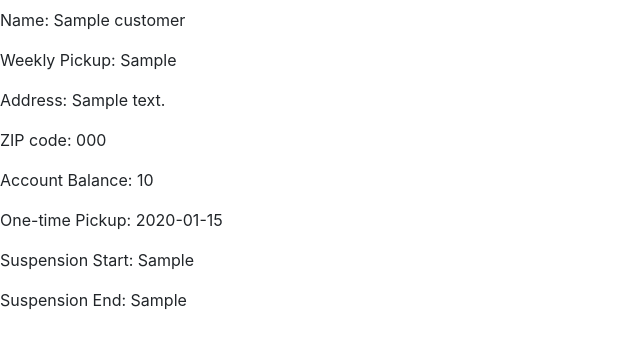
After one commit to dylanbram354/TrashCollector, a Django app: template trash_collector/customers/templates/customers/account_view.html in a window 1280 px wide. The commit adds this page. Shown: the top 349 px of the page, without its empty margins (0-640 px from the left). Run offline with Django 3.2, Linux system fonts and the light colour scheme; the template is opened without the code that fills it: most values are stand-ins (such as "Sample title", 1, 10 or a date in 2020); some libraries are stand-ins or nearby versions.

Commit message:
Created Account View page

```diff
--- /dev/null
+++ b/trash_collector/customers/templates/customers/account_view.html
@@ -0,0 +1,13 @@
+{% extends "base.html" %}
+{% block content %}
+<div>
+    <p>Name: {{customer.name}}</p>
+    <p>Weekly Pickup: {{customer.pickup_day}}</p>
+    <p>Address: {{customer.address}}</p>
+    <p>ZIP code: {{customer.zip_code}}</p>
+    <p>Account Balance: {{customer.balance}}</p>
+    <p>One-time Pickup: {{customer.onetime_pickup}}</p>
+    <p>Suspension Start: {{customer.suspension_start}}</p>
+    <p>Suspension End: {{customer.suspension_end}}</p>
+</div>
+{% endblock %}
--- a/trash_collector/customers/urls.py
+++ b/trash_collector/customers/urls.py
@@ -7,5 +7,6 @@ from . import views
 app_name = "customers"
 urlpatterns = [
     path('', views.index, name="index"),
-    path('account/', views.account_info, name='account')
+    path('create/', views.create, name='create'),
+    path('account_view/', views.account_view, name='account_view')
 ]
--- a/trash_collector/employees/models.py
+++ b/trash_collector/employees/models.py
@@ -6,6 +6,6 @@ from django.db import models
 
 
 class Employee(models.Model):
-    name: models.CharField(max_length=50)
-    zip_code = models.CharField(max_length=10)
+    name = models.CharField(max_length=50, null=True)
+    zip_code = models.CharField(max_length=10, null=True)
     user = models.ForeignKey('accounts.User', blank=True, null=True, on_delete=models.CASCADE)
--- a/trash_collector/templates/base.html
+++ b/trash_collector/templates/base.html
@@ -13,7 +13,10 @@
         <div>
           <ul class="nav-link">
             <li class="nav-link">
-              <a href="{% url 'customers:account' %} ">Account Info</a>
+              <a href="{% url 'customers:create' %} ">Create Profile</a>
+            </li>
+            <li class="nav-link">
+              <a href="{% url 'customers:account_view' %} ">View Account Details</a>
             </li>
           </ul>
        </div>
```
Also changed, not shown: trash_collector/customers/models.py (+8 -8 lines), trash_collector/customers/templates/customers/account_info.html (deleted, +0 -16 lines), trash_collector/customers/templates/customers/create_customer.html (added, +17 -0 lines), trash_collector/customers/views.py (+25 -2 lines), trash_collector/customers/migrations/0002_auto_20210604_1817.py (added), trash_collector/employees/migrations/0001_initial.py (added), trash_collector/employees/migrations/0002_auto_20210604_1828.py (added).
